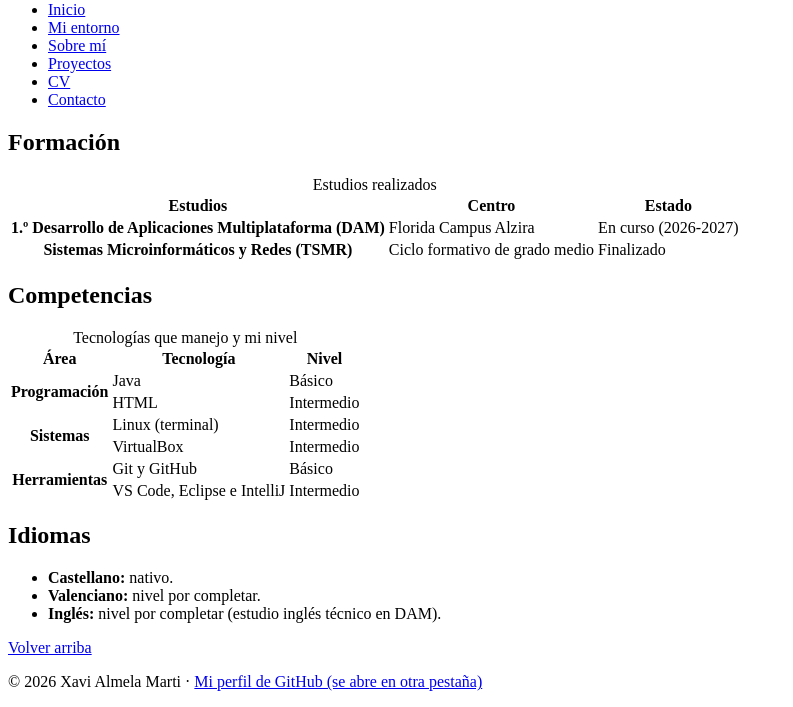
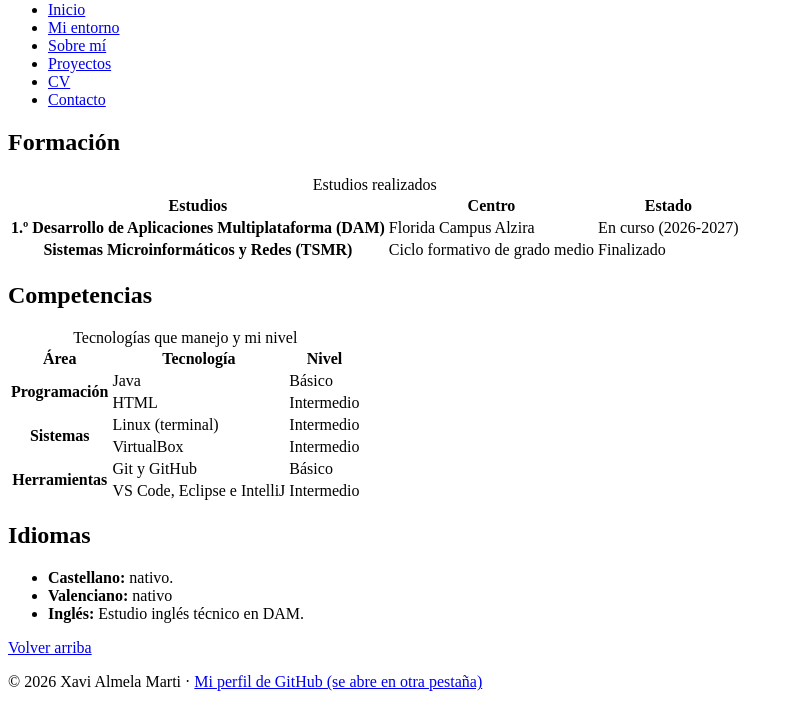
Before and after one commit to almelaxavimarti-beep/portfolio, a plain HTML site: page cv.html in a window 1280 px wide. Shown: the part 105-812 px from the top of the page, without its empty margins (0-793 px from the left). Drawn offline with Linux system fonts and the light colour scheme.

Commit message:
Completa idiomas y niveles del CV

```diff
--- a/cv.html
+++ b/cv.html
@@ -101,8 +101,8 @@
       <!-- Revisa los niveles y pon los tuyos -->
       <ul>
         <li><strong>Castellano:</strong> nativo.</li>
-        <li><strong>Valenciano:</strong> nivel por completar.</li>
-        <li><strong>Inglés:</strong> nivel por completar (estudio inglés técnico en DAM).</li>
+        <li><strong>Valenciano:</strong> nativo</li>
+        <li><strong>Inglés:</strong> Estudio inglés técnico en DAM.</li>
       </ul>
     </section>
 
```
